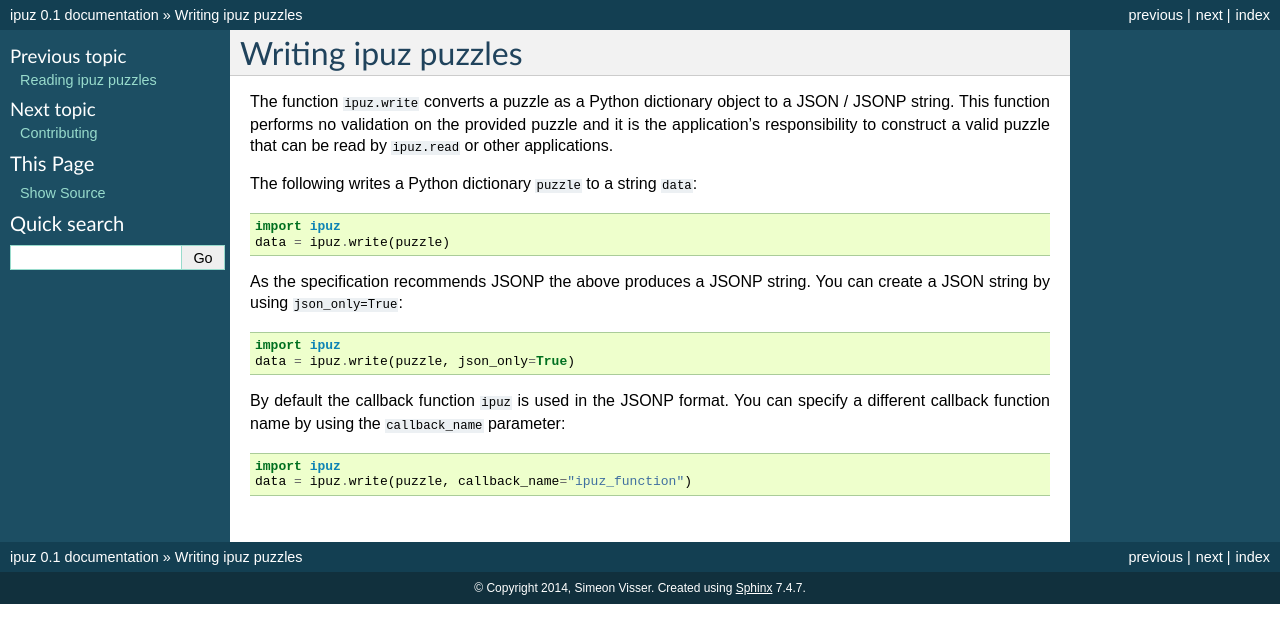
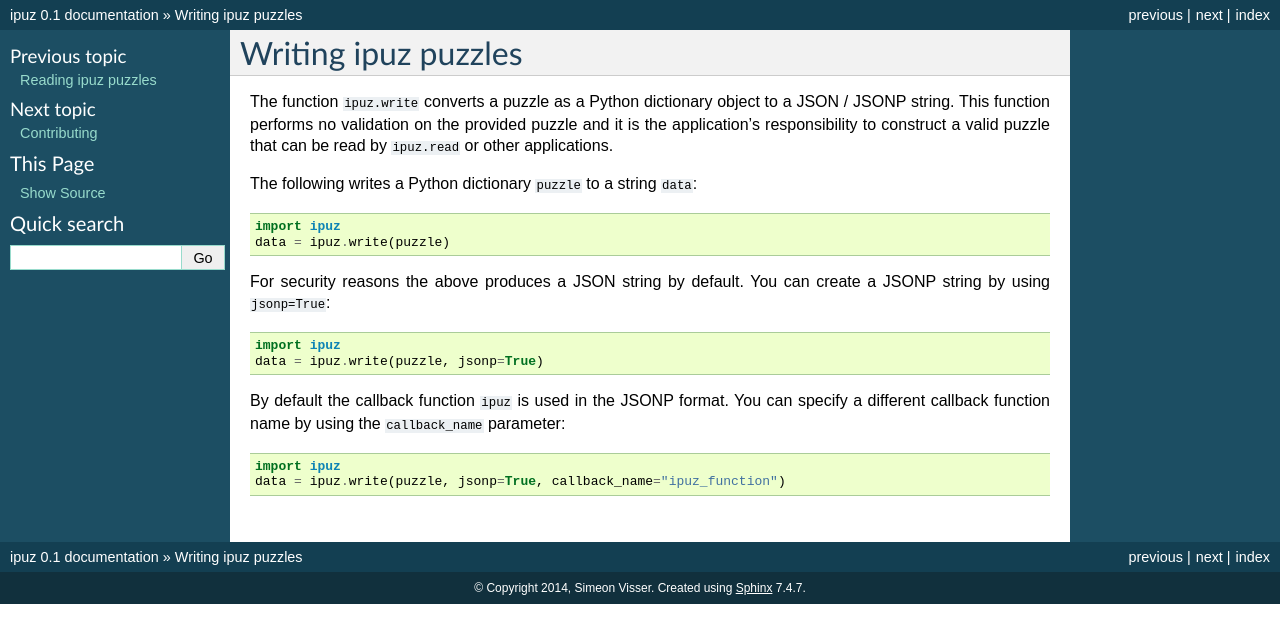
Before and after one commit to svisser/ipuz, a Sphinx documentation site: the page built from docs/writing.rst, in a window 1280 px wide. Shown: the top 643 px of the page. Built offline with Sphinx 7.4.7, drawn with Linux system fonts in a browser that asks for light colours.

Commit message:
ipuz.write should default to JSON instead of JSONP for security reasons

```diff
--- a/docs/writing.rst
+++ b/docs/writing.rst
@@ -14,13 +14,13 @@ The following writes a Python dictionary ``puzzle`` to a string ``data``:
     import ipuz
     data = ipuz.write(puzzle)
 
-As the specification recommends JSONP the above produces a JSONP string.
-You can create a JSON string by using ``json_only=True``:
+For security reasons the above produces a JSON string by default.
+You can create a JSONP string by using ``jsonp=True``:
 
 ::
 
     import ipuz
-    data = ipuz.write(puzzle, json_only=True)
+    data = ipuz.write(puzzle, jsonp=True)
 
 By default the callback function ``ipuz`` is used in the JSONP format. You
 can specify a different callback function name by using
@@ -29,4 +29,4 @@ the ``callback_name`` parameter:
 ::
 
     import ipuz
-    data = ipuz.write(puzzle, callback_name="ipuz_function")
+    data = ipuz.write(puzzle, jsonp=True, callback_name="ipuz_function")
```
Also changed, not shown: 2 other files.
